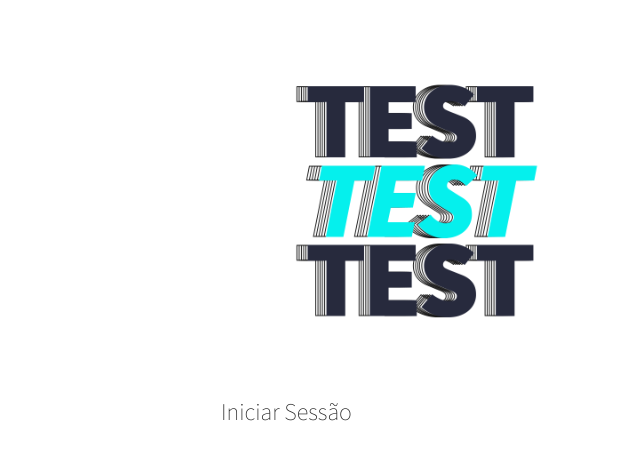
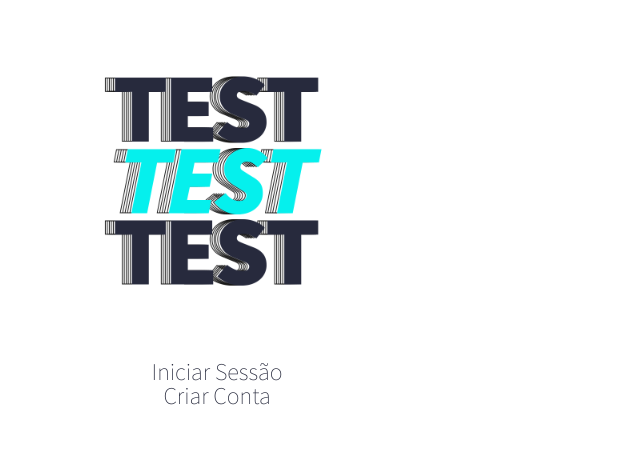
Before and after one commit to alexrr20/projeto, a plain HTML site: page index.html in a window 1280 px wide. Shown: the whole page, without its empty margins (3-643 px from the left). Drawn offline with Linux system fonts and the light colour scheme.

Commit message:
CSS adjustments

```diff
--- a/index.css
+++ b/index.css
@@ -451,15 +451,30 @@ body {
 }
 
 body > .container {
-  width: 65vw;
+  width: 100%;
+  max-width: 1200px;
   display: flex;
 }
 
-#logo {
-  width: 400px;
+aside,
+nav {
+  width: 30%;
+  display: flex;
+  flex-direction: column;
+  align-items: center;
 }
 
-#is {
+nav {
+  width: 100%;
+}
+
+#logo {
+  width: 100%;
+}
+
+.link {
+  text-decoration: none;
+  color: #272a3d;
   font-weight: 200;
   font-size: 1.5em;
 }
--- a/index.html
+++ b/index.html
@@ -19,7 +19,8 @@
       <aside>
         <img src="img/logo1.png" class="img" id="logo" />
         <nav>
-          <a id="is">Iniciar Sessão</a>
+          <a href="#" class="link" id="is">Iniciar Sessão</a>
+          <a href="#" class="link" id="cc">Criar Conta</a>
         </nav>
       </aside>
     </div>
--- a/teste.js
+++ b/teste.js
@@ -1,12 +1,15 @@
 class Point {
-  constructor(id, name, city, lat, long) {
+  constructor(id, name, city, lat, long, email, phone) {
     this.id = "P" + id;
     this.name = name;
     this.city = city;
     this.lat = lat;
     this.long = long;
     this.availableTests = ["R"];
-    function createAppointment() {}
+    this.contacts = {
+      email: email,
+      phone: phone,
+    };
   }
 }
 
@@ -24,7 +27,15 @@ class User {
   }
 }
 
-let array = [194374, "Unilabs", "Porto", "xxxxx", "xxxxx"];
+let array = [
+  194374,
+  "Unilabs",
+  "Porto",
+  "xxxxx",
+  "xxxxx",
+  "sadas@gmail.com",
+  "93123122",
+];
 const newPoint = new Point(...array);
 
 let array2 = [
@@ -40,4 +51,4 @@ let array2 = [
 ];
 const newUser = new User(...array2);
 
-console.log(newUser.dob);
+console.log(newPoint);
```
